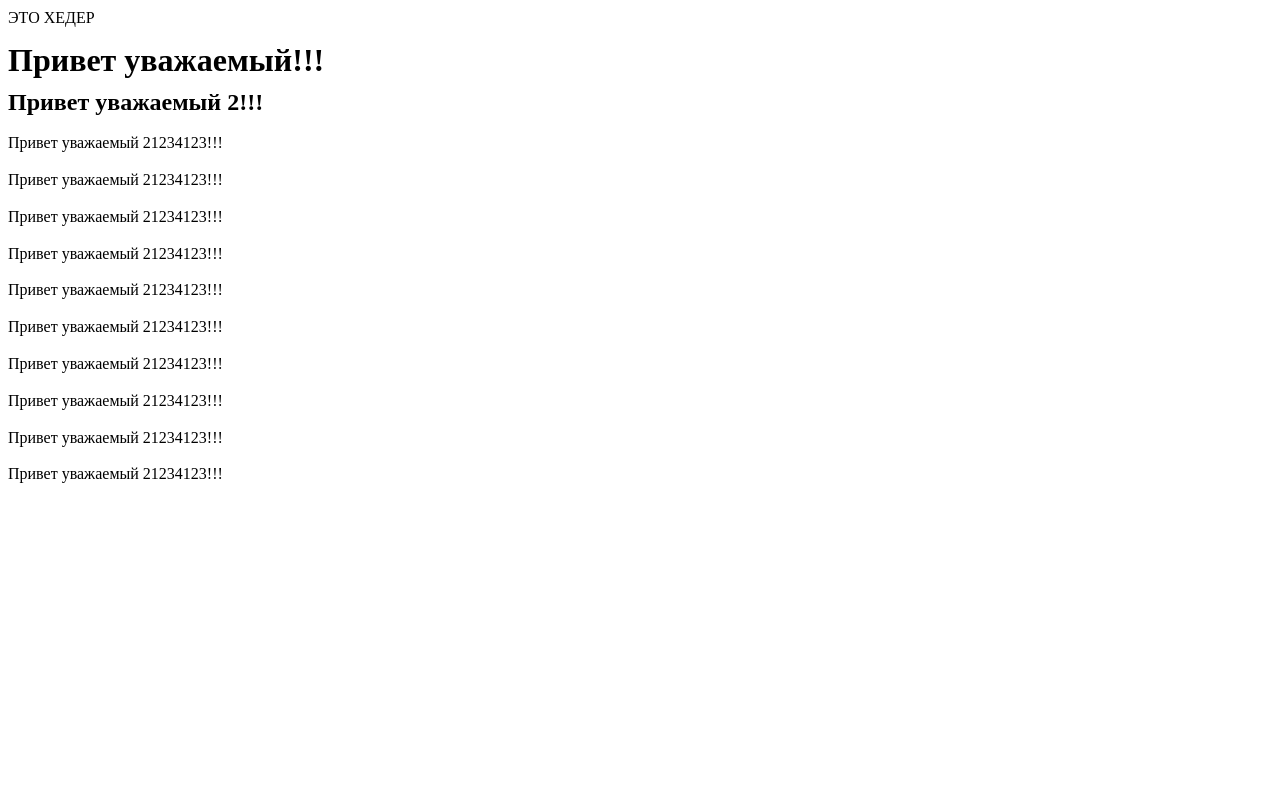
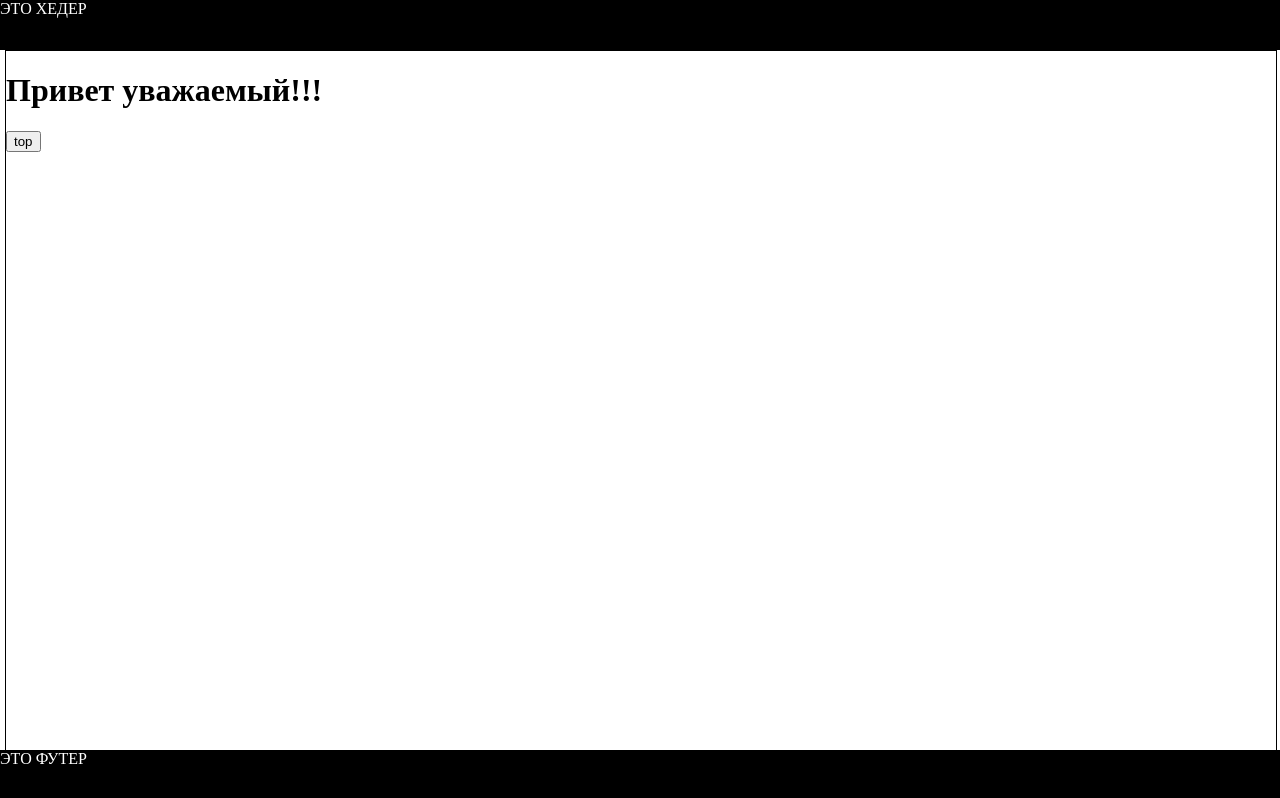
Before and after one commit to mallky/DLRHBTH, a React app: page / in a window 1280 px wide. Shown: the top 798 px of the page. Built offline with nearby package versions, Linux system fonts and the light colour scheme.

Commit message:
(feat) work on pages

```diff
--- a/App.jsx
+++ b/App.jsx
@@ -6,6 +6,7 @@ import { addContent } from './store/actions/actions';
 import pages from './pages.json';
 
 import Header from './src/components/header/Header.jsx';
+import Footer from './src/components/footer/Footer.jsx';
 import Pages from './src/components/pages/Pages.jsx';
 
 const mapDispatchToProps = (dispatch) => ({
@@ -22,6 +23,7 @@ export default class App extends React.Component {
     return <div className="main-app">
       <Header />
       <Pages />
+      <Footer />
     </div>;
   }
 }
--- a/App.scss
+++ b/App.scss
@@ -1,8 +1,9 @@
 html {
   font-size: 16px;
-  line-height: 1.3rem;
+  box-sizing: content-box;
 
-  .d-none {
-    top: -9999px !important;
+  body {
+    margin: 5px;
+    padding: 0;
   }
 }
--- a/pages.json
+++ b/pages.json
@@ -1,5 +1,6 @@
 {
   "header": "<div class='header'>ЭТО ХЕДЕР</div>",
+  "footer": "<div class='footer'>ЭТО ФУТЕР</div>",
   "pages": [
     {
       "content": "<h1>Привет уважаемый!!!</h1>"
@@ -9,6 +10,9 @@
     },
     {
       "content": "<p>Привет уважаемый 21234123!!!</p><p>Привет уважаемый 21234123!!!</p><p>Привет уважаемый 21234123!!!</p><p>Привет уважаемый 21234123!!!</p><p>Привет уважаемый 21234123!!!</p><p>Привет уважаемый 21234123!!!</p><p>Привет уважаемый 21234123!!!</p><p>Привет уважаемый 21234123!!!</p><p>Привет уважаемый 21234123!!!</p>Привет уважаемый 21234123!!!"
+    },
+    {
+      "content": "<p>Привет уважаемый 21234123!!!</p><p>Привет уважаемый 21234123!!!</p><p>Привет уважаемый 21234123!!!</p><p>Привет уважаемый 21234123!!!</p><p>Привет уважаемый 21234123!!!</p><p>Привет уважаемый 21234123!!!</p><p>Привет уважаемый 21234123!!!</p><p>Привет уважаемый 21234123!!!</p><p>Привет уважаемый 21234123!!!</p>Привет уважаемый 21234123!!!"
     }
   ]
 }
--- a/src/components/footer/Footer.jsx
+++ b/src/components/footer/Footer.jsx
@@ -0,0 +1,19 @@
+import './Footer.scss';
+import React from 'react';
+import { connect } from 'react-redux';
+import parser from 'html-react-parser';
+
+const mapStateToProps = (state) => ({
+  footer: state.data.content.footer
+});
+
+@connect(mapStateToProps)
+export default class Footer extends React.Component {
+  render() {
+    const footer = this.props.footer ? parser(this.props.footer) : '';
+
+    return <footer>
+      { footer }
+    </footer>
+  }
+}
--- a/src/components/footer/Footer.scss
+++ b/src/components/footer/Footer.scss
@@ -0,0 +1,9 @@
+footer {
+  position: fixed;
+  left: 0;
+  top: calc(100% - 50px);
+  width: 100%;
+  height: 50px;
+  background: black;
+  color: white;
+}
--- a/src/components/header/Header.jsx
+++ b/src/components/header/Header.jsx
@@ -1,18 +1,32 @@
 import './Header.scss';
 import React from 'react';
 import { connect } from 'react-redux';
+import { setHeader } from '../../../store/actions/actions.js';
+
 import parser from 'html-react-parser';
 
 const mapStateToProps = (state) => ({
   header: state.data.content.header
 });
 
-@connect(mapStateToProps)
+const mapDispatchToProps = (dispatch) => ({
+  setHeader: (header) => dispatch(setHeader(header))
+});
+
+@connect(mapStateToProps, mapDispatchToProps)
 export default class Header extends React.Component {
+  constructor(props) {
+    super(props);
+
+    this.header = null;
+
+    this.setHeader = (header) => this.props.setHeader(header);
+  }
+
   render() {
     const header = this.props.header ? parser(this.props.header) : '';
 
-    return <header>
+    return <header ref={this.setHeader}>
       { header }
     </header>
   }
--- a/src/components/header/Header.scss
+++ b/src/components/header/Header.scss
@@ -0,0 +1,9 @@
+header {
+  position: fixed;
+  top: 0;
+  left: 0;
+  width: 100%;
+  height: 50px;
+  background: black;
+  color: white;
+}
--- a/src/components/pages/page/Page.jsx
+++ b/src/components/pages/page/Page.jsx
@@ -2,10 +2,23 @@ import './Page.scss';
 import React from 'react';
 import PropTypes from 'prop-types';
 import parser from 'html-react-parser';
+import { connect } from 'react-redux';
 
+const mapStateToProps = (state) => ({
+  header: state.app.header
+});
+
+@connect(mapStateToProps)
 export default class Page extends React.Component {
+  toTop(e) {
+    console.log(this.props.header);
+  }
+
   render() {
-    return parser(this.props.page);
+    return <div className="page">
+      {parser(this.props.page)}
+      <button className="to-top" onClick={this.toTop.bind(this)}>top</button>
+    </div>;
   }
 }
 
--- a/src/components/pages/page/Page.scss
+++ b/src/components/pages/page/Page.scss
@@ -0,0 +1,13 @@
+.page {
+  width: 100%;
+  height: calc(100vh - 100px);
+  border: 1px solid black;
+
+  &:first-of-type {
+    margin-top: 50px;
+  }
+
+  &:last-of-type {
+    margin-bottom: 50px;
+  }
+}
--- a/store/actions/actions.js
+++ b/store/actions/actions.js
@@ -4,3 +4,8 @@ export const addContent = (content) => ({
   type: types.ADD_CONTENT,
   content
 });
+
+export const setHeader = (header) => ({
+  type: types.SET_HEADER,
+  header
+});
--- a/store/reducers/app.js
+++ b/store/reducers/app.js
@@ -1,15 +1,17 @@
 import * as types from "../types/types";
 
 const initialState = {
-  isOpen: false,
-  position: {
-    x: 0,
-    y: 0
-  }
+  header: null
 };
 
 const app = (state = initialState, action) => {
   switch (action.type) {
+
+    case types.SET_HEADER:
+      return {
+        ...state,
+        header: action.header
+      }
 
     default:
       return state;
--- a/store/types/types.js
+++ b/store/types/types.js
@@ -1 +1,4 @@
 export const ADD_CONTENT = 'ADD_CONTENT';
+
+
+export const SET_HEADER = 'SET_HEADER';
```
